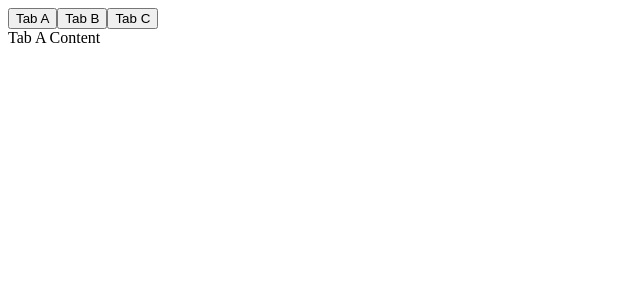
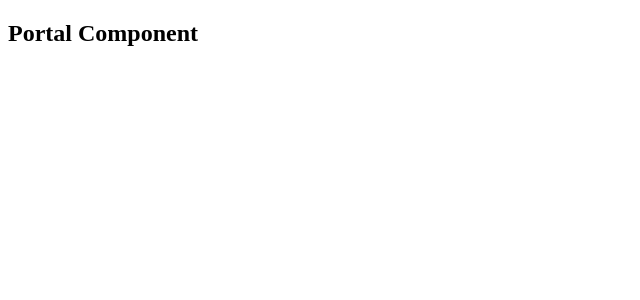
Before and after one commit to weardo/vue-js-advanced, a Vue app in the folder vue-components/: page / in a window 1280 px wide. Shown: the top 300 px of the page, without its empty margins (0-640 px from the left). Built offline with nearby package versions, Linux system fonts and the light colour scheme.

Commit message:
Portal Components

```diff
--- a/vue-components/public/index.html
+++ b/vue-components/public/index.html
@@ -12,6 +12,7 @@
       <strong>We're sorry but <%= htmlWebpackPlugin.options.title %> doesn't work properly without JavaScript enabled. Please enable it to continue.</strong>
     </noscript>
     <div id="app"></div>
+    <div id="portal-root"></div>
     <!-- built files will be auto injected -->
   </body>
 </html>
--- a/vue-components/src/App.vue
+++ b/vue-components/src/App.vue
@@ -1,35 +1,21 @@
 <template>
 <div>
-  <button @click="activeTab = 'TabA'">Tab A</button>
-  <button @click="activeTab = 'TabB'">Tab B</button>
-  <button @click="activeTab = 'TabC'">Tab C</button>
-
-  <keep-alive>
-  <component :is="activeTab" />
-  </keep-alive>
-
-  <!-- <TabA v-if="activeTab === 'TabA'" />
-  <TabB v-if="activeTab === 'TabB'" />
-  <TabC v-if="activeTab === 'TabC'" /> -->
-
+  <teleport to='#portal-root'>
+  <Portal />
+  </teleport>
 </div>
 </template>
 
 <script>
-import TabA from './components/TabA.vue'
-import TabB from './components/TabB.vue'
-import TabC from './components/TabC.vue'
+import Portal from './components/Portal.vue'
 
 export default {
   name: 'App',
   components: {
-    TabA,
-    TabB,
-    TabC
+    Portal,
   },
   data() {
     return {
-      activeTab: 'TabA'
     }
   },
   methods: {
--- /dev/null
+++ b/vue-components/src/components/Portal.vue
@@ -0,0 +1,15 @@
+<template>
+    <div>
+        <h2>Portal Component</h2>
+    </div>
+</template>
+
+<script>
+    export default {
+        name: 'Portal'
+    }
+</script>
+
+<style scoped>
+
+</style>
```
